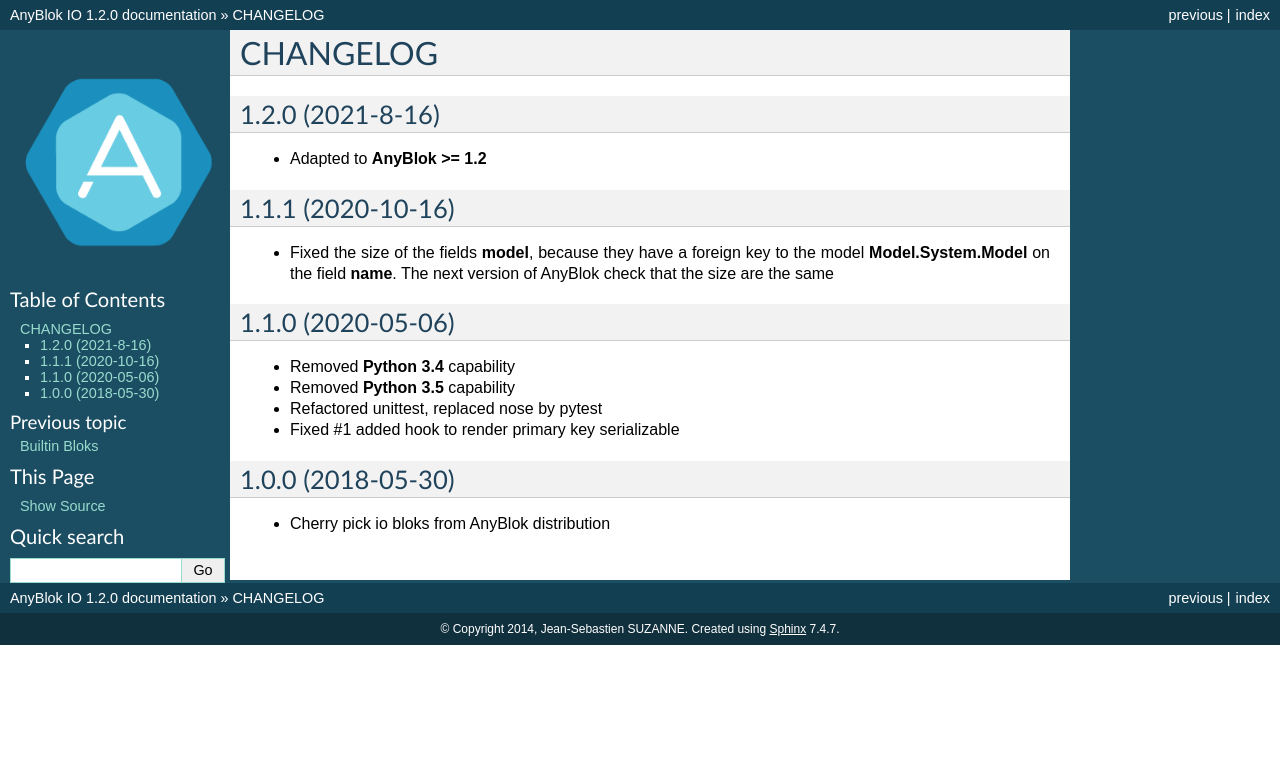
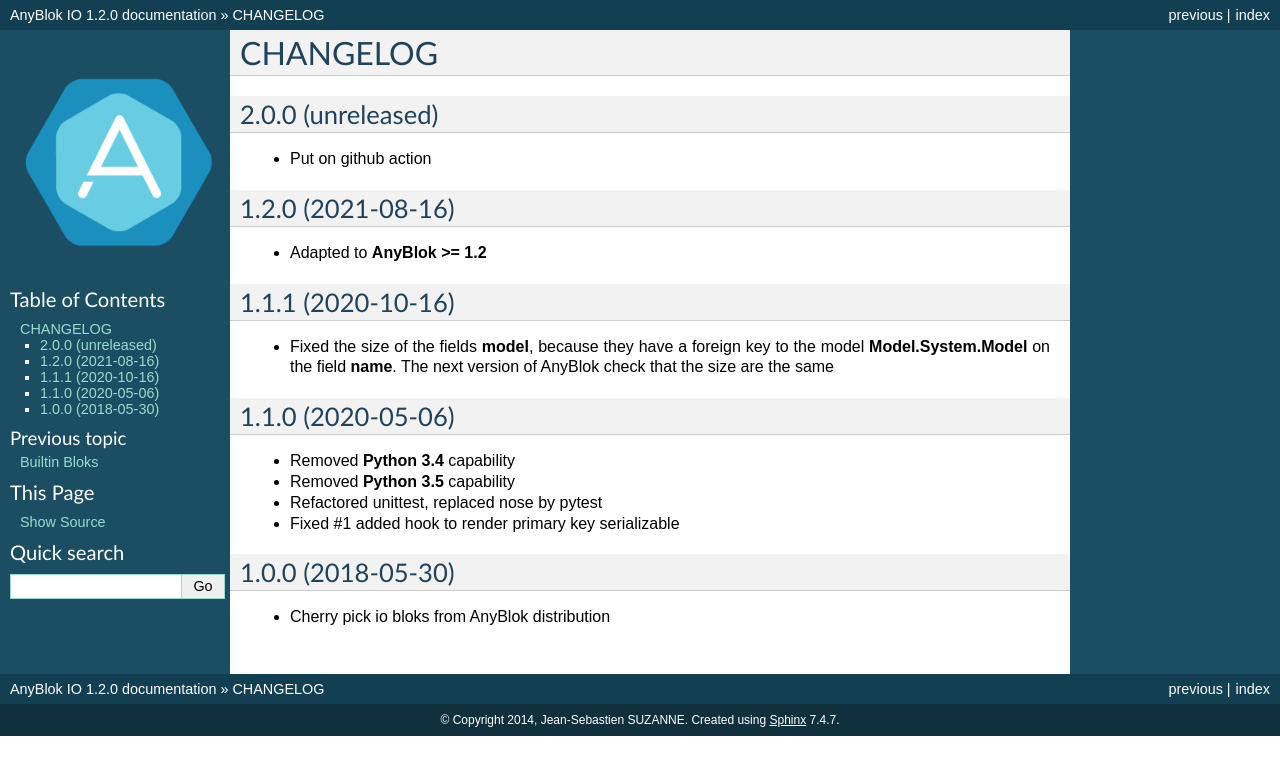
Before and after one commit to AnyBlok/anyblok_io, a Sphinx documentation site: the page built from doc/CHANGES.rst, in a window 1280 px wide. Shown: the top 775 px of the page. Built offline with Sphinx 7.4.7, drawn with Linux system fonts in a browser that asks for light colours; pages that are not in the unit, such as notebooks, are missing from menus; the version number is read from the project's files by our own code.

Commit message:
Updated doc

```diff
--- a/doc/CHANGES.rst
+++ b/doc/CHANGES.rst
@@ -10,7 +10,12 @@
 CHANGELOG
 =========
 
-1.2.0 (2021-8-16)
+2.0.0 (unreleased)
+------------------
+
+* Put on github action
+
+1.2.0 (2021-08-16)
 ------------------
 
 * Adapted to **AnyBlok >= 1.2**
```
